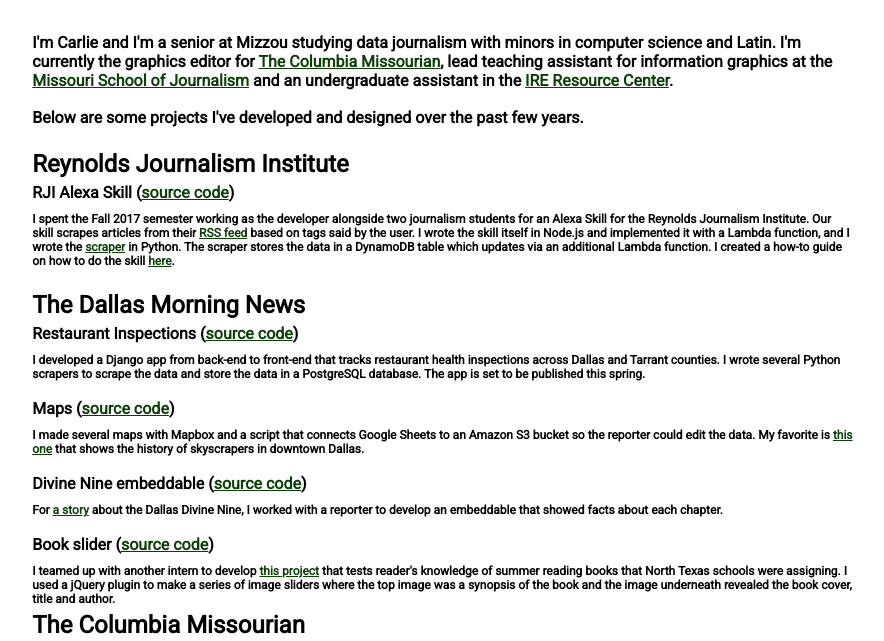
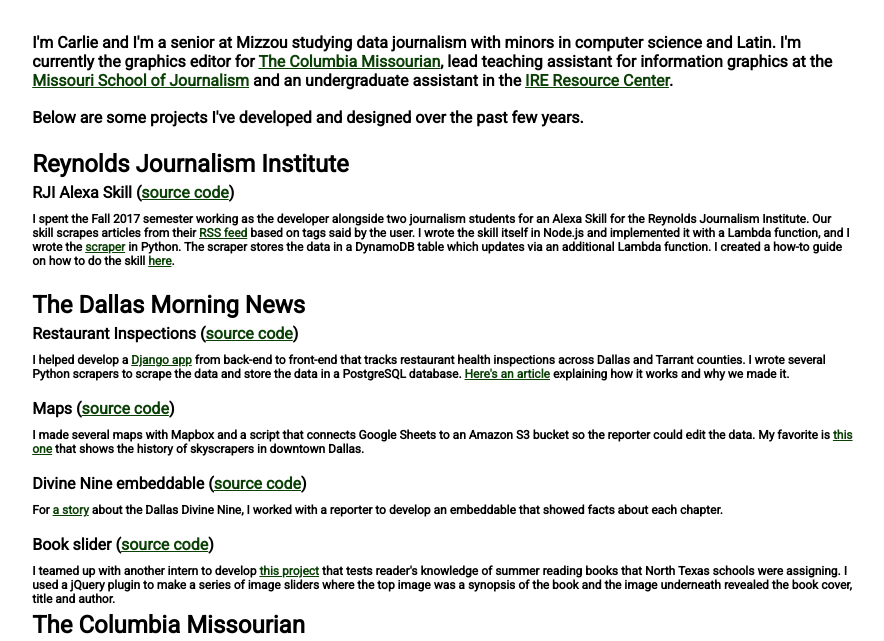
Before and after one commit to qbscarlie/qbscarlie.github.io, a plain HTML site: page index.html in a window 1280 px wide. Shown: the part 140-781 px from the top of the page, without its empty margins (197-1081 px from the left). Drawn offline with Linux system fonts and the light colour scheme.

Commit message:
added linkz

```diff
--- a/index.html
+++ b/index.html
@@ -29,7 +29,7 @@
     <br />
     <h3>The Dallas Morning News</h3>
     <h5>Restaurant Inspections (<a href="https://github.com/DallasMorningNews/restaurant-inspections-demo" target="_blank">source code</a>)</h5>
-    <p class="projtext">I developed a Django app from back-end to front-end that tracks restaurant health inspections across Dallas and Tarrant counties. I wrote several Python scrapers to scrape the data and store the data in a PostgreSQL database. The app is set to be published this spring.</p>
+    <p class="projtext">I helped develop a <a href="http://restaurantinspections.dallasnews.com/" target="_blank">Django app</a> from back-end to front-end that tracks restaurant health inspections across Dallas and Tarrant counties. I wrote several Python scrapers to scrape the data and store the data in a PostgreSQL database. <a href="https://www.guidelive.com/food-and-drink/2018/04/27/search-restaurant-inspections-health-dallas-fort-worth-cities-cleanliness" target="_blank">Here's an article</a> explaining how it works and why we made it.</p>
     <br />
     <h5>Maps (<a href="https://github.com/qbscarlie/DMN-Projects/tree/master/maps" target="_blank">source code</a>)</h5>
     <p class="projtext">I made several maps with Mapbox and a script that connects Google Sheets to an Amazon S3 bucket so the reporter could edit the data. My favorite is <a href="http://interactives.dallasnews.com/embeds/2017/skyline-map/" target="_blank">this one</a> that shows the history of skyscrapers in downtown Dallas.</p>
```
